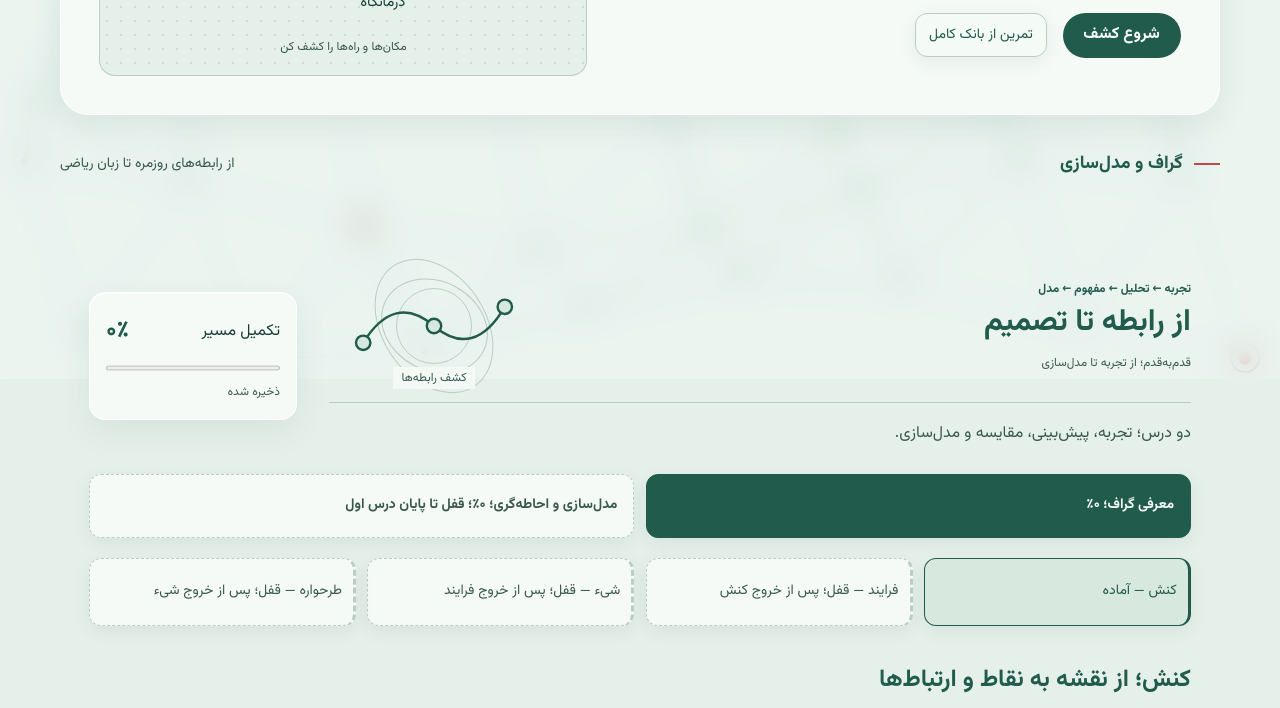
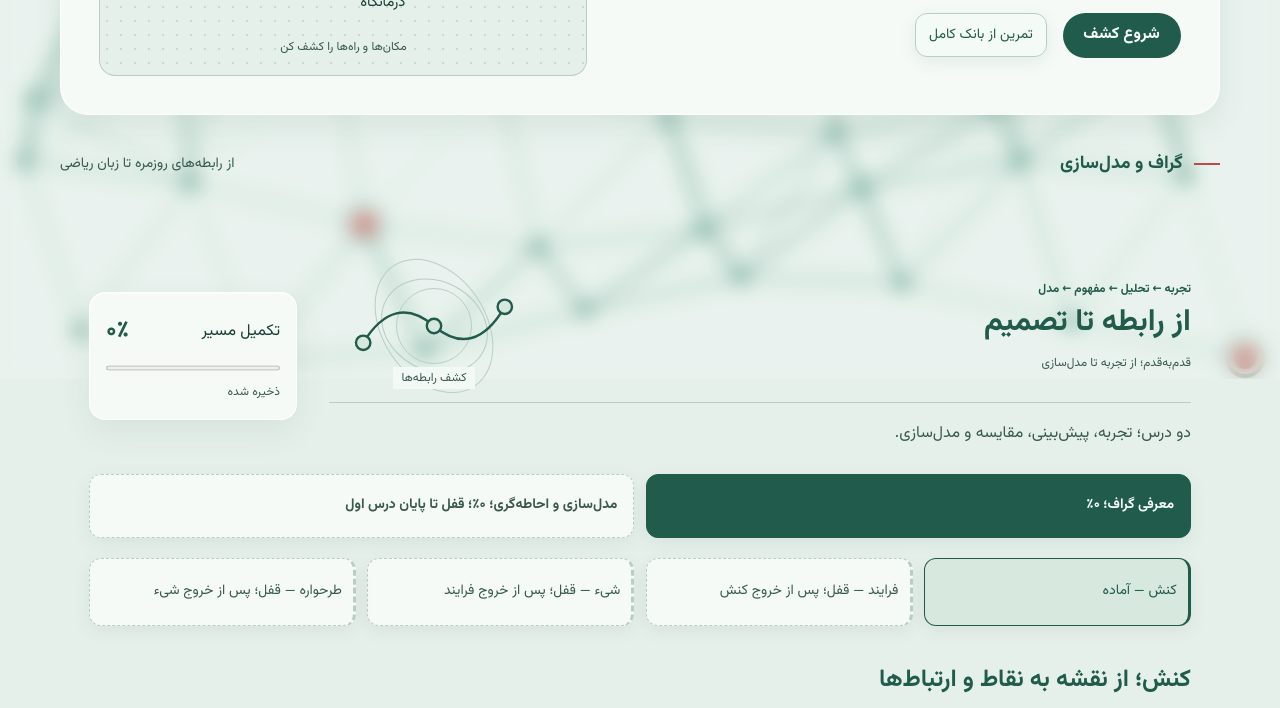
Before and after one commit to mmalborzi1384/dominating-graph-site, a plain HTML site: page index.html in a window 1280 px wide. Shown: the part 421-1129 px from the top of the page. Drawn offline with Linux system fonts and the light colour scheme.

Commit message:
Keep frosted background graph visible after compositing

```diff
--- a/assets/css/tokens.css
+++ b/assets/css/tokens.css
@@ -20,9 +20,9 @@
   --grid: #cadcd2;
   --world-line: #337d68;
   --world-accent: #b84c47;
-  --world-blur: 16px;
-  --world-opacity: .85;
-  --world-glass: #f5faf761;
+  --world-blur: 10px;
+  --world-opacity: 1;
+  --world-glass: #f5faf73d;
   --error: #a23b32;
   --focus: #174c3c;
   --on-accent: #f5faf7;
@@ -82,7 +82,7 @@
   --gold: #f2c279;
   --world-line: #86cbb9;
   --world-accent: #f2c279;
-  --world-glass: #303a3f61;
+  --world-glass: #303a3f3d;
   --error: #f08a80;
   --focus: #d9aa45;
   --on-accent: #252c30;
--- a/assets/js/ui/graph-world.js
+++ b/assets/js/ui/graph-world.js
@@ -48,20 +48,20 @@ export function initGraphWorld() {
     // As the learner scrolls, separate clusters gradually gain connecting edges.
     // The same eased progress drives position and reach, so links never pop in.
     const reach = Math.min(260, Math.max(145, width / 6)) + progress * (width < 640 ? 60 : 110);
-    ctx.strokeStyle = colors[0]; ctx.lineWidth = 1.6;
+    ctx.strokeStyle = colors[0]; ctx.lineWidth = 4;
     for (let i = 0; i < coords.length; i++) for (let j = i + 1; j < coords.length; j++) {
       const a = coords[i], b = coords[j], distance = Math.hypot(a.x - b.x, a.y - b.y);
       if (distance > reach) continue;
       const fade = Math.min(1, (reach - distance) / 90);
-      ctx.globalAlpha = .65 * fade * fade * (3 - 2 * fade);
+      ctx.globalAlpha = .85 * fade * fade * (3 - 2 * fade);
       ctx.beginPath(); ctx.moveTo(a.x, a.y); ctx.lineTo(b.x, b.y); ctx.stroke();
     }
     ctx.globalAlpha = 1;
     coords.forEach((p, i) => {
       const accent = i % 13 === 3;
       ctx.fillStyle = colors[accent ? 1 : 0];
-      ctx.beginPath(); ctx.arc(p.x, p.y, accent ? 6.5 : 3.8, 0, Math.PI * 2); ctx.fill();
-      if (accent) { ctx.globalAlpha = .5; ctx.beginPath(); ctx.arc(p.x, p.y, 14, 0, Math.PI * 2); ctx.stroke(); ctx.globalAlpha = 1; }
+      ctx.beginPath(); ctx.arc(p.x, p.y, accent ? 11 : 7, 0, Math.PI * 2); ctx.fill();
+      if (accent) { ctx.globalAlpha = .5; ctx.beginPath(); ctx.arc(p.x, p.y, 18, 0, Math.PI * 2); ctx.stroke(); ctx.globalAlpha = 1; }
     });
   }
   function tick(now) {
```
Also changed, not shown: scripts/validate-graph-world-browser.mjs (+8 -2 lines), 5 other files.
